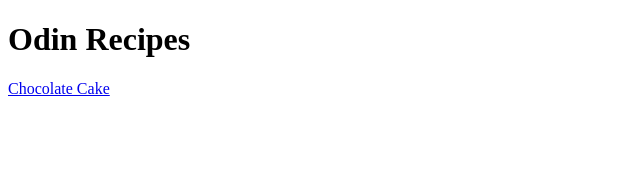
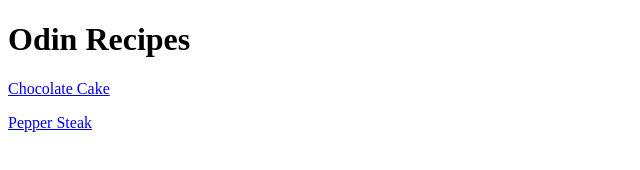
Before and after one commit to Ruwedb/odin-recipes, a plain HTML site: page index.html in a window 1280 px wide. Shown: the whole page, without its empty margins (0-640 px from the left). Drawn offline with Linux system fonts and the light colour scheme.

Commit message:
add index.html

```diff
--- a/index.html
+++ b/index.html
@@ -8,6 +8,7 @@
     <body>
         <h1>Odin Recipes</h1>
         <p><a href = "recipes/cakechoc.html">Chocolate Cake</a></p>
+        <p><a href="recipes/pepper-steck.html">Pepper Steak</a></p>
     </body>
 
 </html>
```
